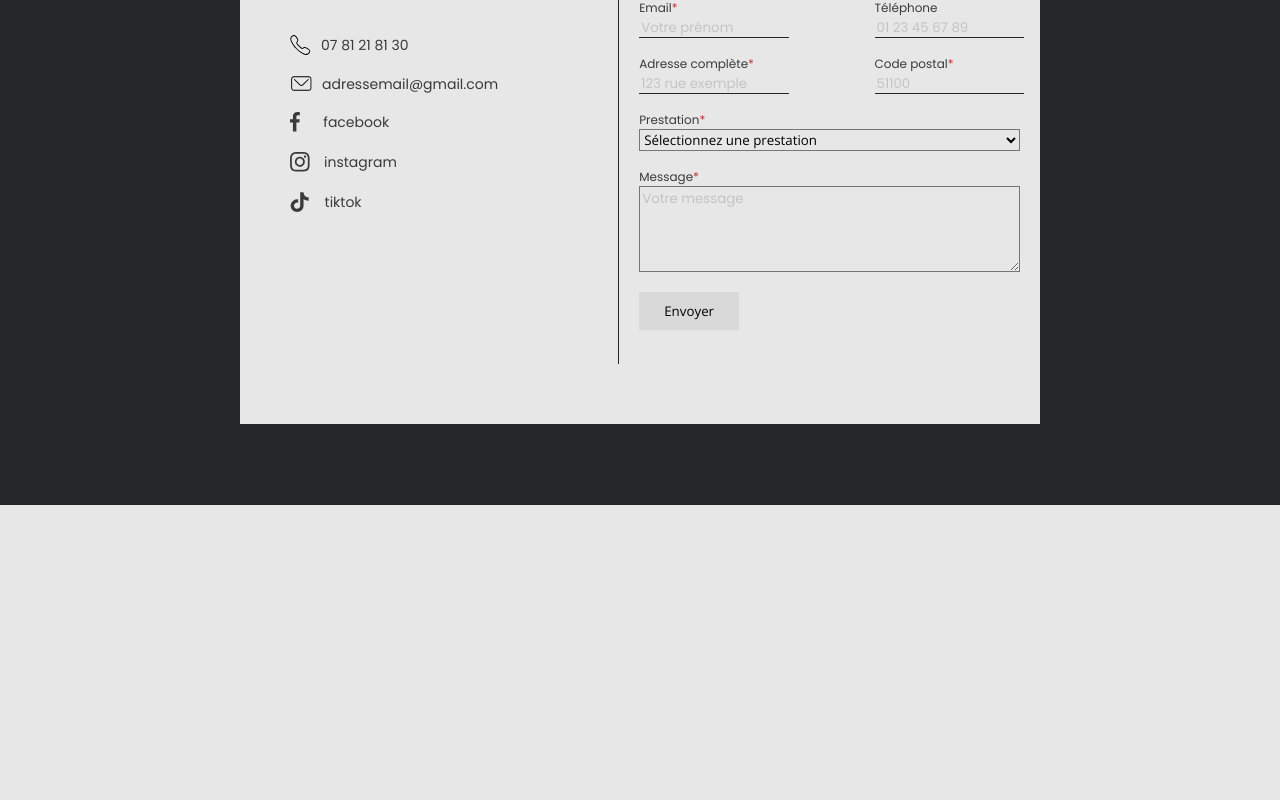
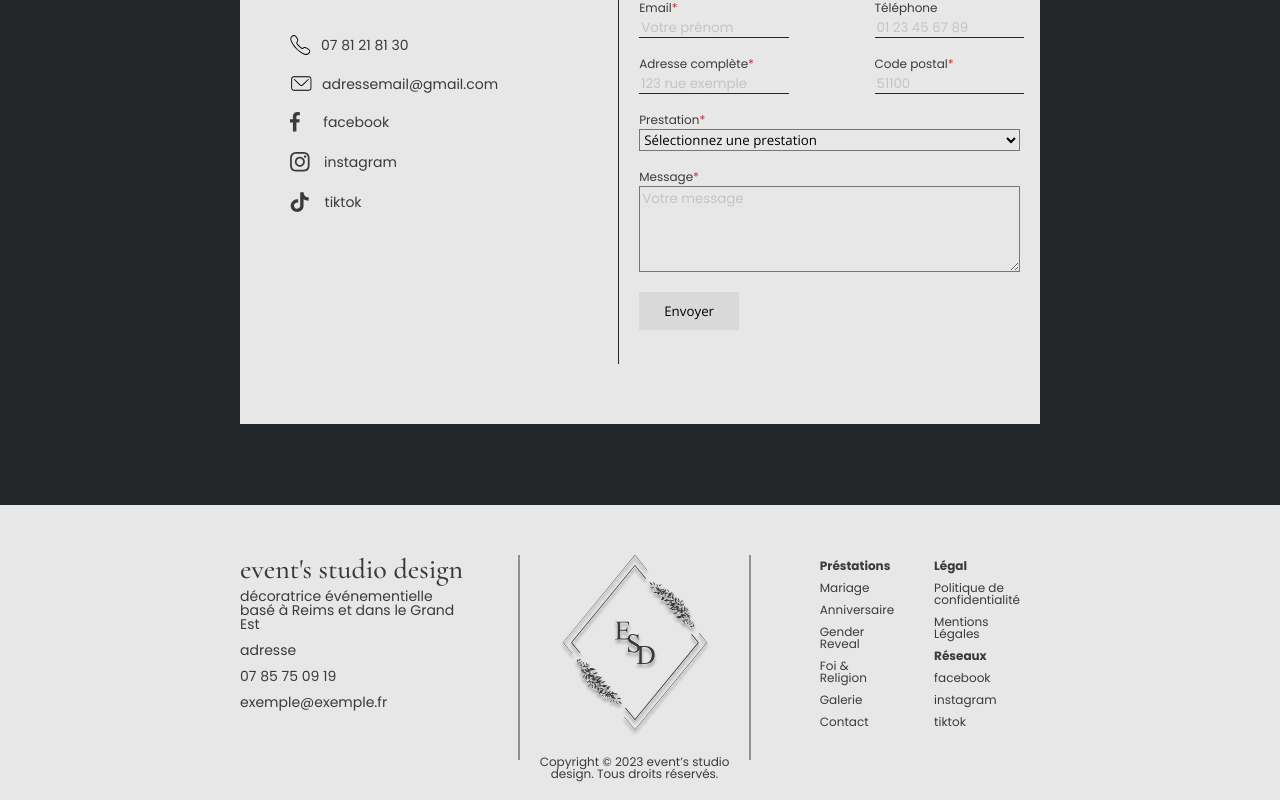
Before and after one commit to DavidSark/EventsStudioDesign, a React (Vite) app: page / in a window 1280 px wide. Shown: the part 3244-4044 px from the top of the page. Before the commit the page ends 3749 px from the top, so only its background shows below. Built offline with nearby package versions, Linux system fonts and the light colour scheme.

Commit message:
form + footer

```diff
--- a/src/Pages/Accueil/Accueil.jsx
+++ b/src/Pages/Accueil/Accueil.jsx
@@ -18,7 +18,7 @@ const Accueil = () => {
       <Menu />
 
       <Home />
-
+      <Footer/>
 
 
 
--- a/src/components/Footer/Footer.jsx
+++ b/src/components/Footer/Footer.jsx
@@ -8,39 +8,56 @@ const Footer = () => {
 
                 <div className="left">
                     <div className='left-text'>
-                        <h1>titre</h1>
-                        <p>décoratrice événementielle à basé dans le grand est</p>
+                        <h1>event's studio design</h1>
+                        <p>décoratrice événementielle basé à Reims et dans le Grand Est</p>
                         <p>adresse</p>
-                        <p>téléphone</p>
-                        <p>adresse mail</p>
+                        <p>07 85 75 09 19</p>
+                        <p>exemple@exemple.fr</p>
                     </div>
                 </div>
 
 
-
+                <div className="container-line">
+                    <div className="footer-line"></div>
+                </div>
                 <div className="center">
                     <img src="/img/svg/logo_noir.svg" alt="events studio design logo" />
-                        <p>décoratrice événementielle à basé dans le grand est</p>
+                    <p>Copyright © 2023 event’s studio design. Tous droits réservés.</p>
+                </div>
+
+                <div className="container-line">
+                    <div className="footer-line"></div>
                 </div>
 
                 <div className="right">
+                    <div className="right-prestations-website">
                         <div className='link-prestations'>
+                            <p>Préstations</p>
                             <Link>Mariage</Link>
                             <Link>Anniversaire</Link>
                             <Link>Gender Reveal</Link>
                             <Link>Foi & Religion</Link>
+                            <Link>Galerie</Link>
+                            <Link>Contact</Link>
                         </div>
+
+                        <div className='link-website'>
+                            <p>Légal</p>
+
+                            <Link>Politique de confidentialité</Link>
+                            <Link>Mentions Légales</Link>
+
                             <div className="link-social">
+                                <p>Réseaux</p>
                                 <Link>facebook</Link>
                                 <Link>instagram</Link>
                                 <Link>tiktok</Link>
                             </div>
-                    <div className='link-website'>
-                        <Link>Galerie</Link>
-                        <Link>Contact</Link>
-                        <Link>Politique de confidentialité</Link>
-                        <Link>Mentions Légales</Link>
                         </div>
+
+                    </div>
+
+
                 </div>
             </div>
 
--- a/src/components/Footer/Footer.scss
+++ b/src/components/Footer/Footer.scss
@@ -1,46 +1,210 @@
+.footer {
+    max-width: 800px;
+    margin: 0 auto;
+    padding: 0px 10px;
 
-.footer{
-    max-width: 1720px;
-    margin: 0 auto;
+    .container {
+        display: flex;
+        flex-direction: column;
+        justify-content: space-evenly;
+        margin-top: 50px;
 
-.container{
-    display: flex;
-    justify-content: center;
+        .left {
+            max-width: 350px;
 
-    .left{
-        max-width: 600px;
-        gap: 10px;
-
-        h1{
+            h1 {
                 font-family: 'Cormorant', 'serif';
                 font-weight: 500;
-            font-size: 2.25rem;
+                font-size: 1.5rem;
+                color: #3A3A3A;
             }
 
-        p{
-            font-family: 'Poppins', 'sans-serif' ;
-            font-size: 0.875rem;
+            p {
+                font-family: 'Poppins', 'sans-serif';
+                font-size: 0.75rem;
+                color: #3A3A3A;
+                padding: 6px 0px;
+
             }
         }
 
 
 
-    .center{
+        .center {
             display: flex;
             flex-direction: column;
             align-items: center;
-        border-right: 1px solid black ;
-        border-left: 1px solid black ;
+
+            img {
+                display: none;
+                width: 150px;
             }
 
-    .right{
+            p {
+                display: none;
+            }
+        }
 
-     a{
+        .container-line {
+            height: 205px;
+            position: relative;
+            display: none;
+
+            .footer-line {
+                position: absolute;
+                left: 50%;
+                top: 0;
+                transform: translateX(-50%);
+                width: 1px;
+                height: 100%;
+                background-color: #3A3A3A;
+
+            }
+        }
+
+        .right {
+            .copyright {
+                color: #3A3A3A;
+                font-family: 'Poppins', 'sans-serif';
+                text-align: center;
+                font-size: 0.75rem;
+                padding: 5px;
+                margin-bottom: 20px;
+            }
+
+            .right-prestations-website {
+
+                .link-prestations,
+                .link-website {
+                    display: flex;
+                    flex-direction: column;
+                    margin: 20px 0;
+
+                    p {
+                        color: #3A3A3A;
+                        font-family: 'Poppins', 'sans-serif';
+                        font-weight: bold;
+                        font-size: 0.75rem;
+                        padding: 5px;
+                    }
+                }
+            }
+
+            .link-social {
+                display: flex;
+                flex-direction: column;
+                margin: 20px 0px;
+
+                p {
+                    color: #3A3A3A;
+                    font-family: 'Poppins', 'sans-serif';
+                    font-weight: bold;
+                    font-size: 0.75rem;
+                    padding: 5px;
+                }
+            }
+
+
+            a {
                 text-decoration: none;
                 color: #3A3A3A;
-        font-family: 'Poppins', 'sans-serif' ;
-        font-size: 0.875rem;
+                font-family: 'Poppins', 'sans-serif';
+                font-size: 0.75rem;
+                padding: 5px;
             }
         }
     }
 }
+
+
+@media screen and (min-width: 1024px) {
+    .footer {
+        .container {
+            display: flex;
+            flex-direction: row;
+            .left {
+                max-width: 350px;
+                padding-right: 30px;
+                h1 {
+                    font-size: 1.75rem;
+                }
+                p {
+                    font-size: 0.875rem;
+                }
+            }
+            .center {
+                img {
+                    display: block;
+                }
+                p {
+                    display: block;
+                    margin: 20px 0px;
+                    font-family: 'Poppins', 'sans-serif';
+                    font-size: 0.75rem;
+                    color: #3A3A3A;
+                    text-align: center;
+                }
+            }
+            .container-line {
+                display: block;
+                margin: 0 20px;
+            }
+            .right {
+                display: flex;
+                flex-direction: column;
+                padding-left: 30px;
+                .copyright {
+                    display: none;
+                }
+
+                .link-social {
+                    display: flex;
+                    flex-direction: column;
+                    margin: 0px;
+                }
+
+                .right-prestations-website {
+                    display: flex;
+
+                    .link-prestations,
+                    .link-website {
+                        display: flex;
+                        flex-direction: column;
+                        margin: 0;
+                        padding: 0px 15px;
+                    }
+                }
+
+            }
+        }
+    }
+
+}
+
+
+@media screen and (min-width: 1440px) {
+    .footer {
+        max-width: 1240px;
+
+        .container {
+            .right {
+                padding-left: 0px;
+
+                .copyright {
+                    display: none;
+                }
+
+                .right-prestations-website {
+
+                    .link-prestations,
+                    .link-website {
+
+                        padding: 0px 25px;
+                    }
+                }
+
+            }
+        }
+    }
+
+}
```
Lines whose indentation alone changed are shown as unchanged.
